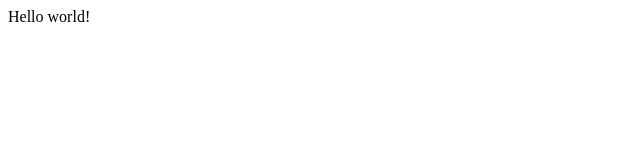
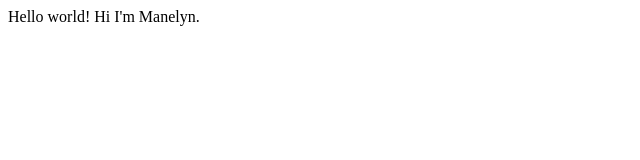
Before and after one commit to mnlyn/sitedev, a plain HTML site: page index.html in a window 1280 px wide. Shown: the whole page, without its empty margins (0-640 px from the left). Drawn offline with Linux system fonts and the light colour scheme.

Commit message:
minor change

```diff
--- a/index.html
+++ b/index.html
@@ -8,5 +8,6 @@
 </head>
 <body>
     <h>Hello world!</h>
+    <h>Hi I'm Manelyn.</h>
 </body>
 </html>
```
